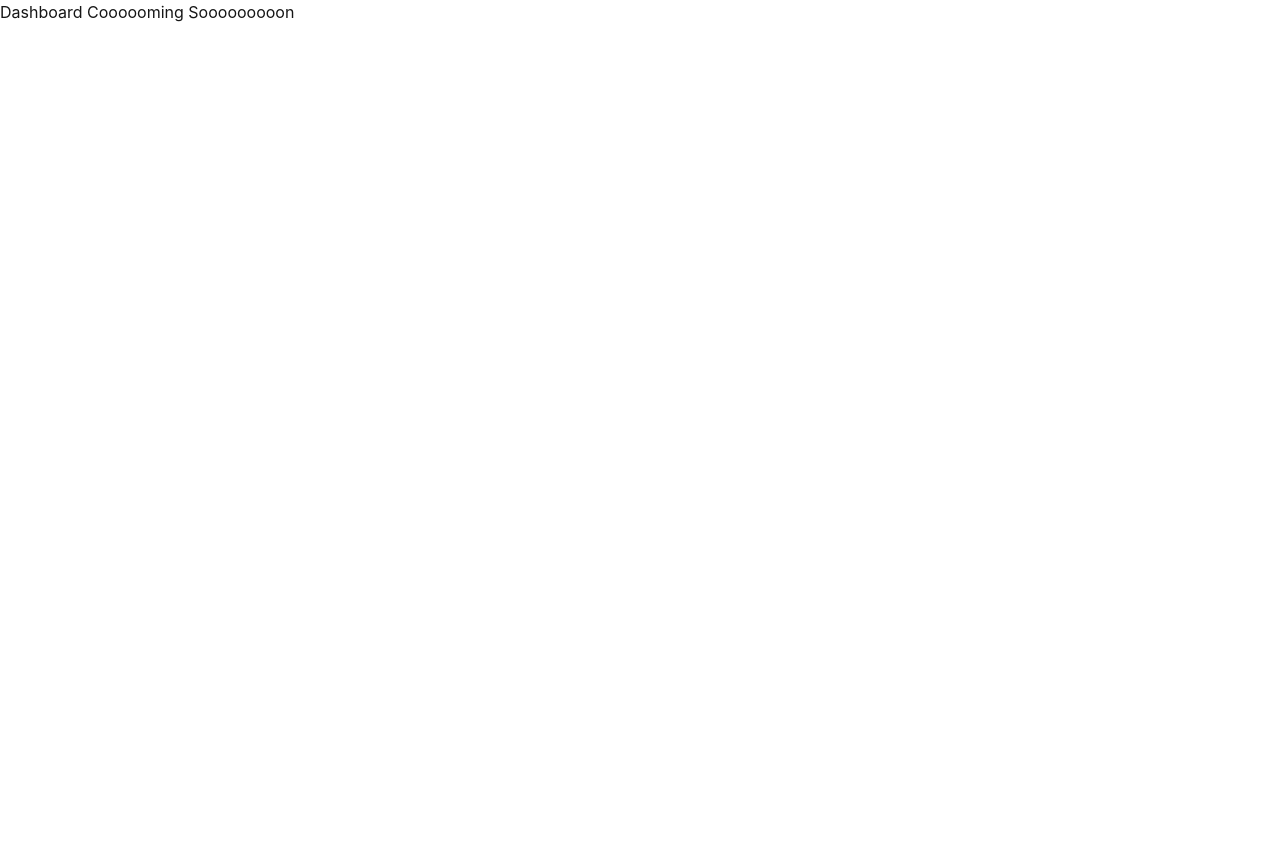
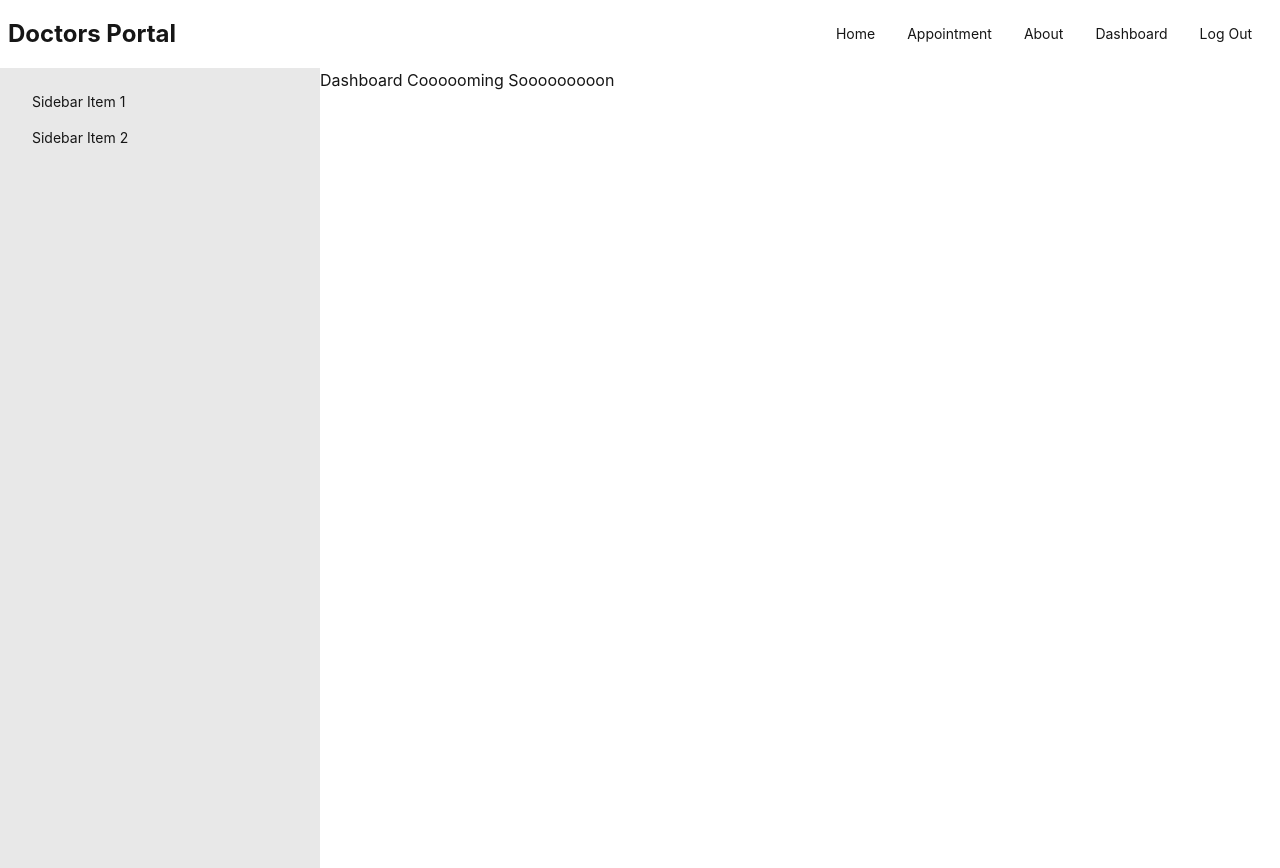
Before and after one commit to AlAminMiah4274/doctorsPortalClient, a React (Create React App) app: page /dashboard in a window 1280 px wide. Before the commit the page ends 800 px from the top, so only its background shows below. Built offline with nearby package versions, Linux system fonts and the light colour scheme; no server answers; sample sign-in values are in the browser's storage.

Commit message:
created dashboardLayout and added a route in routes component and added a new button in navbar

```diff
--- /dev/null
+++ b/src/Layout/DashboardLayout.js
@@ -0,0 +1,34 @@
+import React from "react";
+import Navbar from "../Pages/Shared/Navbar/Navbar";
+import { Link, Outlet } from "react-router-dom";
+
+const DashboardLayout = () => {
+    return (
+        <div>
+            <Navbar></Navbar>
+
+            <div className="drawer lg:drawer-open">
+
+                <input id="dashboardDrawer" type="checkbox" className="drawer-toggle" />
+
+                {/* page content */}
+                <div className="drawer-content">
+                    <Outlet></Outlet>
+                </div>
+
+                {/* drawer content */}
+                <div className="drawer-side">
+                    <label htmlFor="dashboardDrawer" aria-label="close sidebar" className="drawer-overlay"></label>
+                    <ul className="menu p-4 w-80 min-h-full bg-base-200 text-base-content">
+                        <li><Link>Sidebar Item 1</Link></li>
+                        <li><Link>Sidebar Item 2</Link></li>
+                    </ul>
+
+                </div>
+
+            </div>
+        </div>
+    );
+};
+
+export default DashboardLayout;
--- a/src/Pages/Shared/Navbar/Navbar.js
+++ b/src/Pages/Shared/Navbar/Navbar.js
@@ -39,9 +39,9 @@ const Navbar = () => {
                 <div className="dropdown">
 
                     {/* button for showing navbar menu items in small devices */}
-                    <div tabIndex={0} role="button" className="btn btn-ghost lg:hidden">
+                    <label tabIndex={0} role="button" className="btn btn-ghost lg:hidden">
                         <svg xmlns="http://www.w3.org/2000/svg" className="h-5 w-5" fill="none" viewBox="0 0 24 24" stroke="currentColor"><path strokeLinecap="round" strokeLinejoin="round" strokeWidth="2" d="M4 6h16M4 12h8m-8 6h16" /></svg>
-                    </div>
+                    </label>
 
                     {/* navbar items for small devices */}
                     <ul className="menu menu-sm dropdown-content mt-3 z-[1] p-2 shadow bg-base-100 rounded-box w-52">
@@ -61,6 +61,11 @@ const Navbar = () => {
                 </ul>
             </div>
 
+            {/* button for showing dashboard drawer in small device */}
+            <label htmlFor="dashboardDrawer" tabIndex={1} role="button" className="btn btn-ghost lg:hidden navbar-end">
+                <svg xmlns="http://www.w3.org/2000/svg" className="h-5 w-5" fill="none" viewBox="0 0 24 24" stroke="currentColor"><path strokeLinecap="round" strokeLinejoin="round" strokeWidth="2" d="M4 6h16M4 12h8m-8 6h16" /></svg>
+            </label>
+
         </div>
     );
 };
```
Also changed, not shown: src/Routes/Routes/Routes.js (+8 -1 lines).
